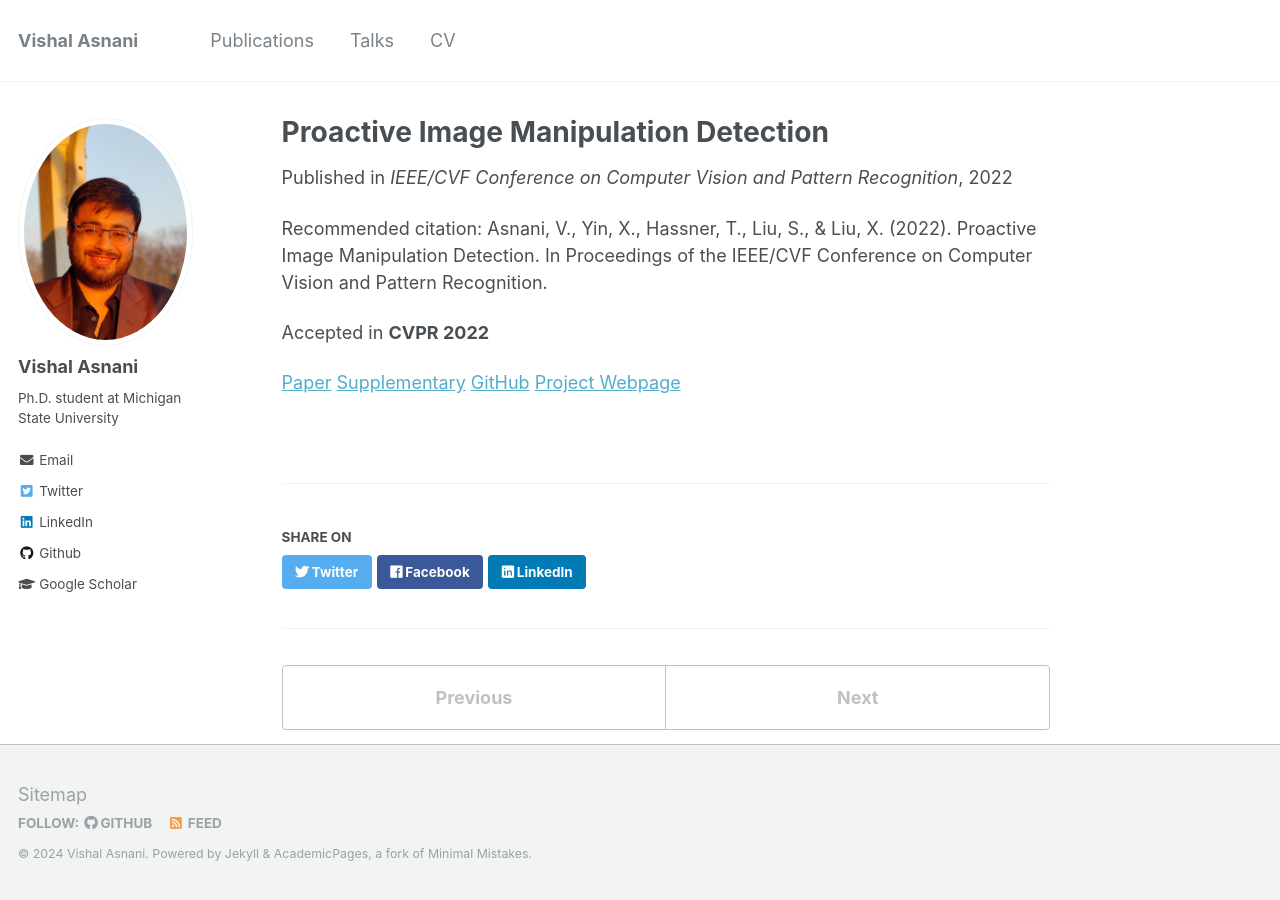
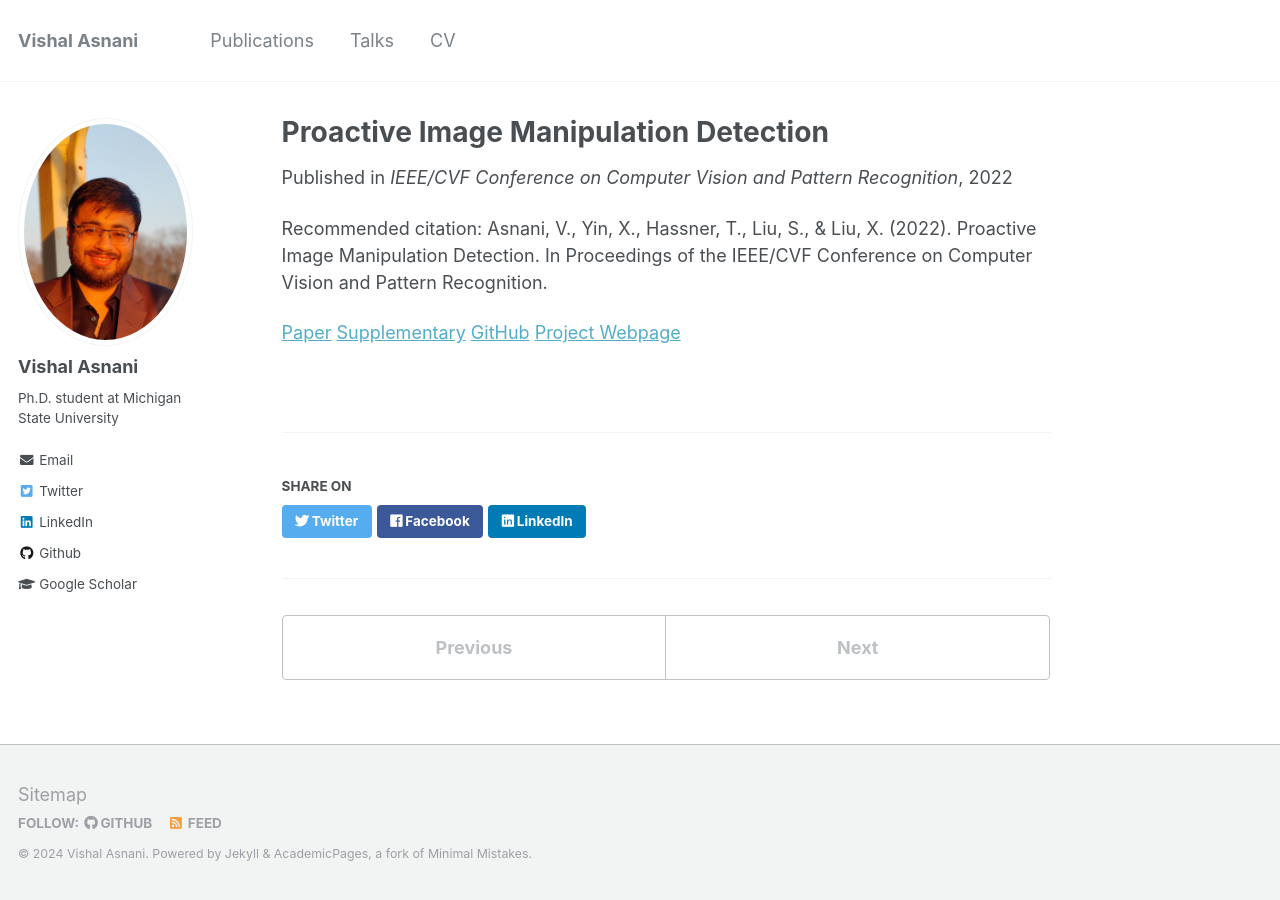
Before and after one commit to vishal3477/vishal3477.github.io, a Jekyll site: the page built from _publications/paper3.md, in a window 1280 px wide. Built offline with Jekyll 4.4.1, drawn with Linux system fonts in a browser that asks for light colours.

Commit message:
Update paper3.md

```diff
--- a/_publications/paper3.md
+++ b/_publications/paper3.md
@@ -7,7 +7,6 @@ venue: 'IEEE/CVF Conference on Computer Vision and Pattern Recognition'
 paperurl: ''
 citation: 'Asnani, V., Yin, X., Hassner, T., Liu, S., & Liu, X. (2022). Proactive Image Manipulation Detection. In Proceedings of the IEEE/CVF Conference on Computer Vision and Pattern Recognition.'
 ---
-Accepted in **CVPR 2022**
 
 [Paper](http://vishal3477.github.io/files/2.pdf)
 [Supplementary](http://vishal3477.github.io/files/2_supp.pdf)
```
